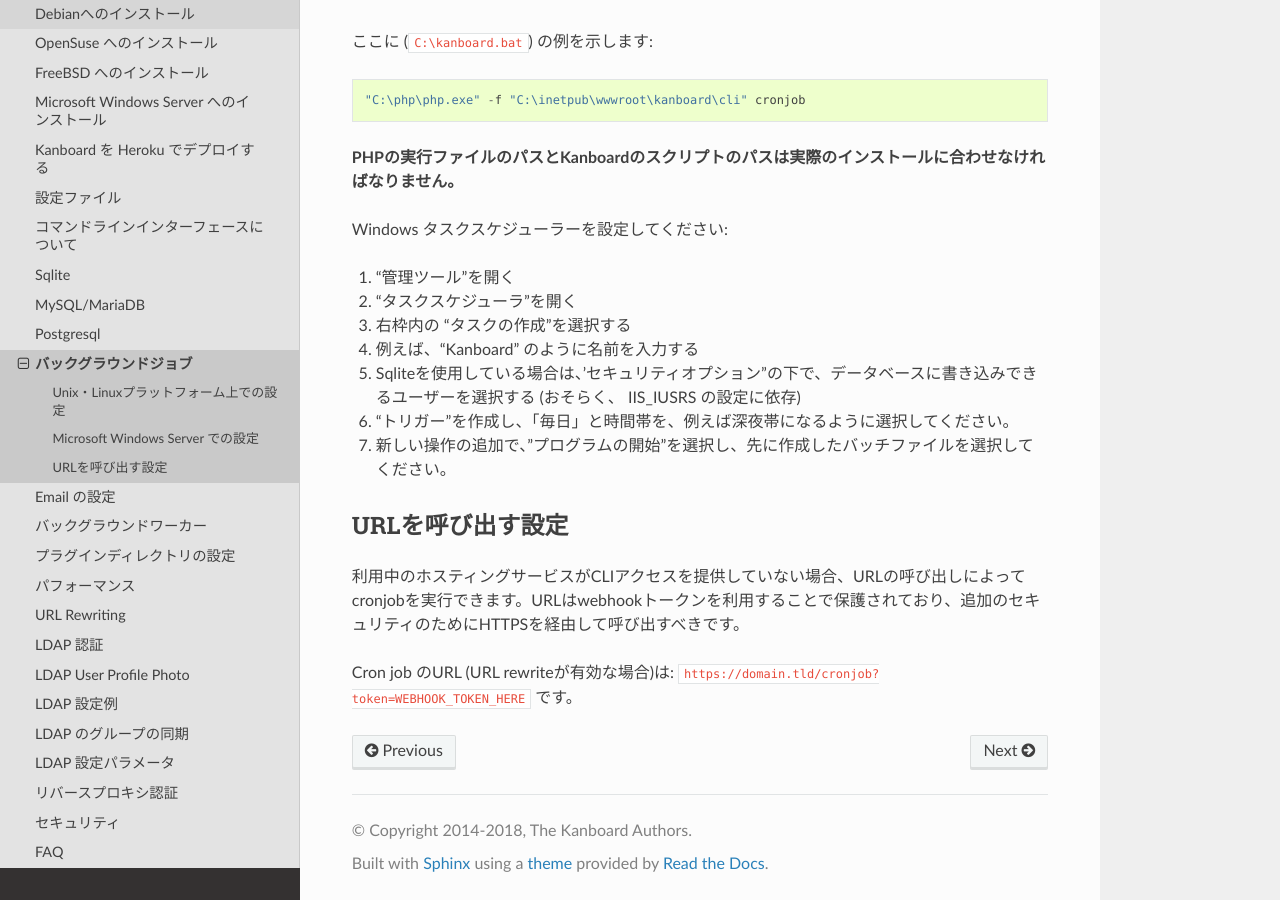
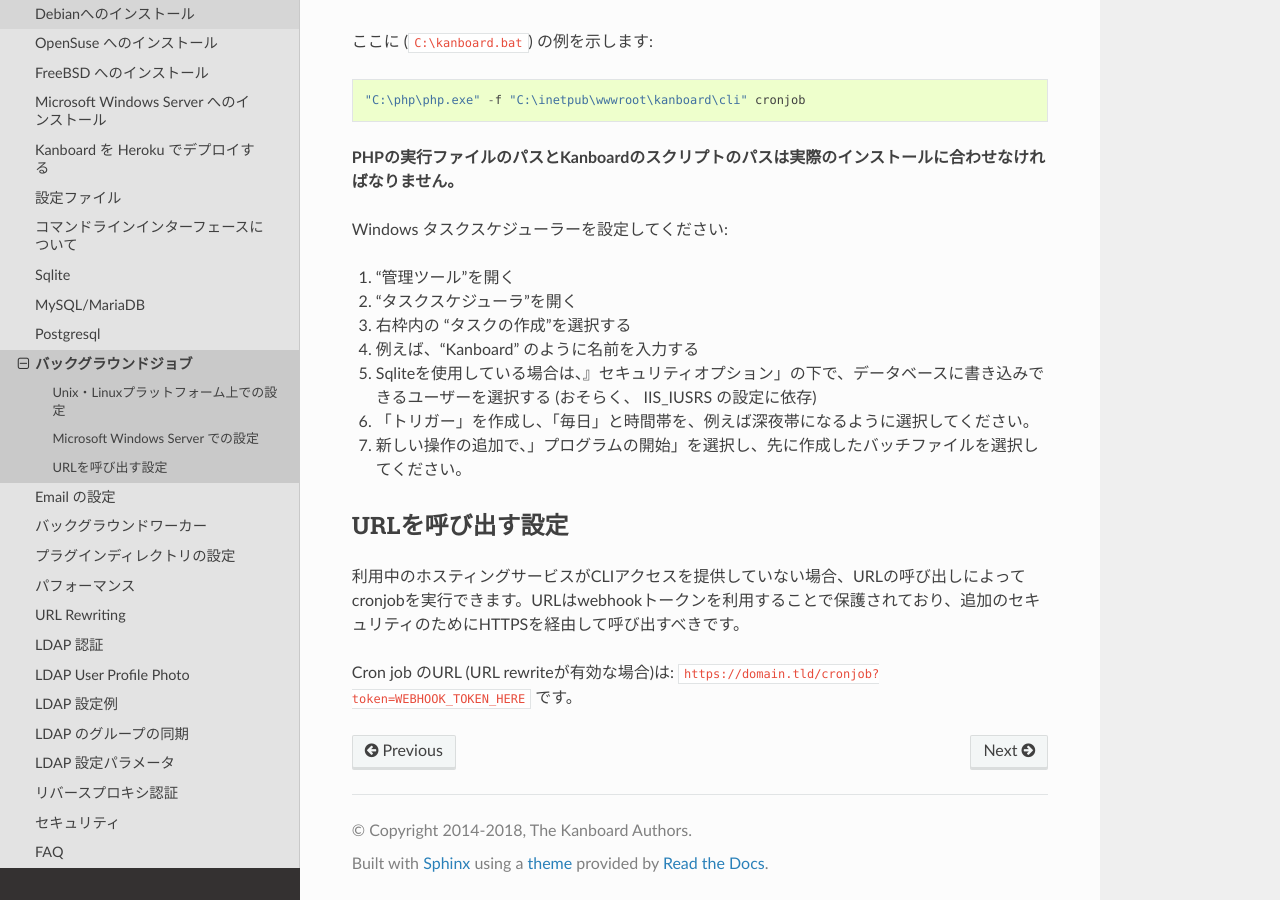
Before and after one commit to sambar-fgfs/Kanboard-documentation-ja, a Sphinx documentation site: the page built from source/admin_guide/cronjob.rst, in a window 1280 px wide and 900 px high, scrolled down 941 px. Built offline with Sphinx 7.4.7 and the Read the Docs theme 2.0.0, drawn with Linux system fonts in a browser that asks for light colours; part of the change alters nothing that is shown; some of the changed text lies outside the part shown.

```diff
--- a/source/conf.py
+++ b/source/conf.py
@@ -64,7 +64,7 @@ release = ''
 #
 # This is also used if you do content translation via gettext catalogs.
 # Usually you set "language" from the command line for these cases.
-language = None
+language = 'ja_JP'
 
 # List of patterns, relative to source directory, that match files and
 # directories to ignore when looking for source files.
```
